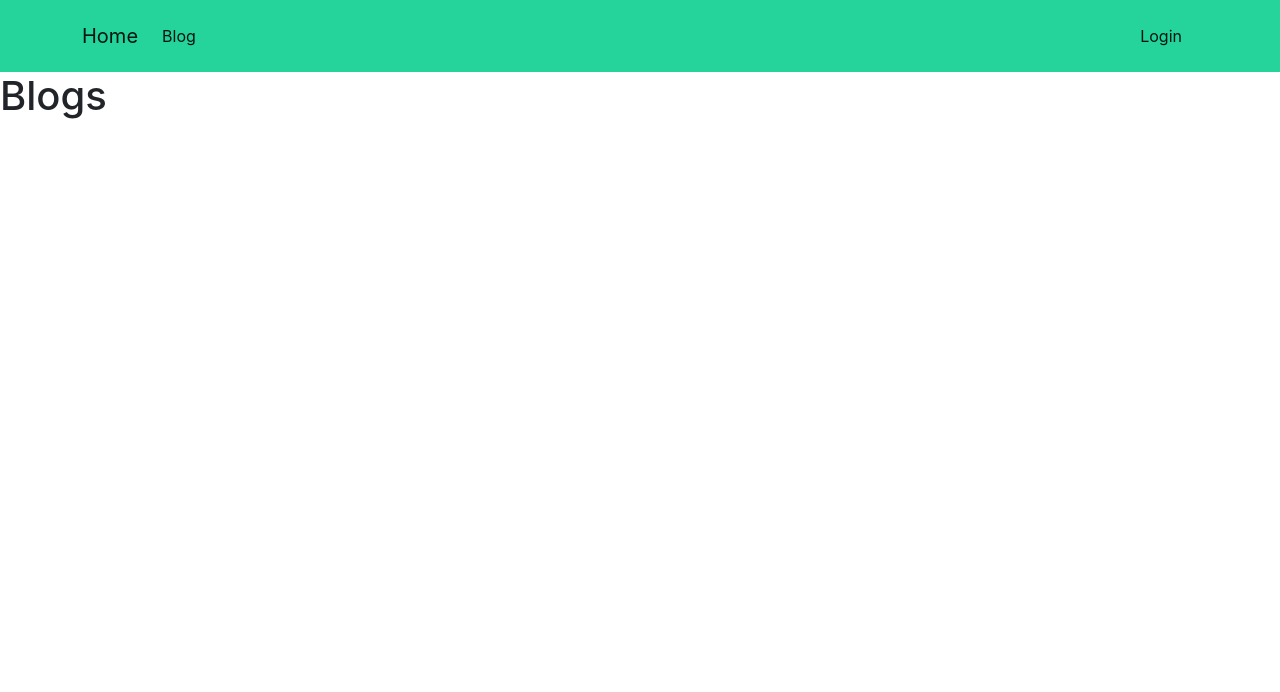
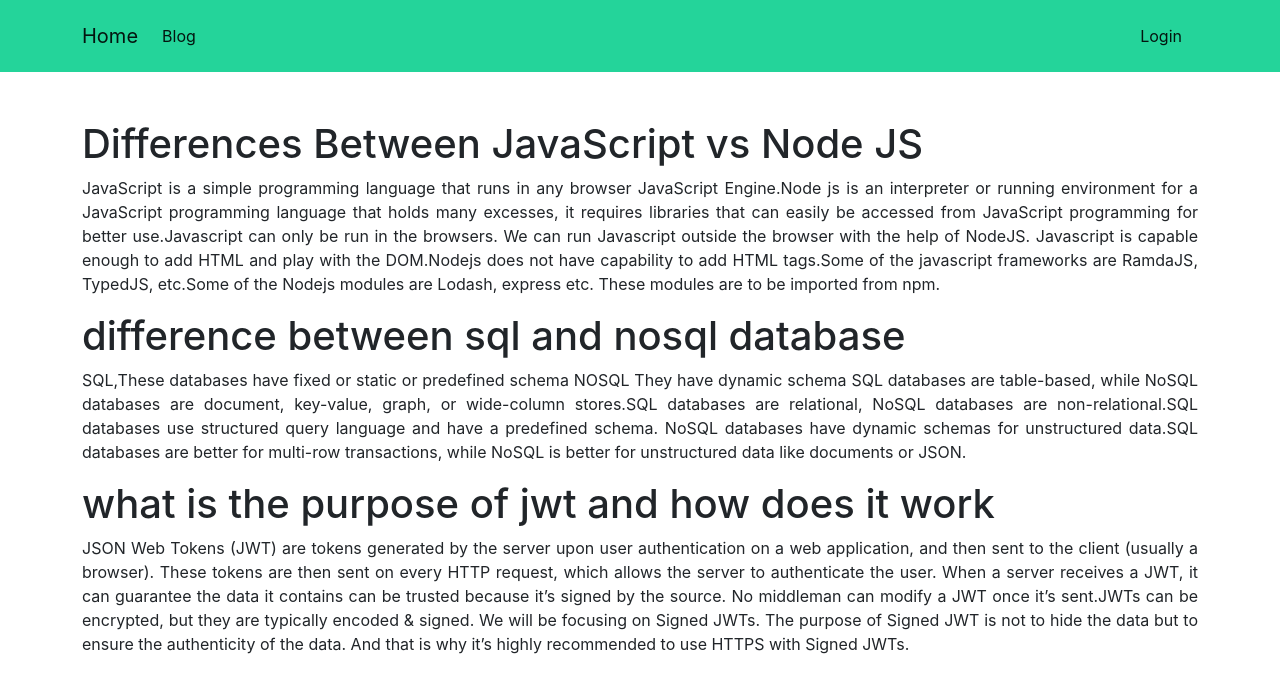
Before and after one commit to md-mobarak/WareHouse-For-Grocery-11-client, a React (Create React App) app: page /blog in a window 1280 px wide. Shown: the top 692 px of the page. Built offline with nearby package versions, Linux system fonts and the light colour scheme; no server answers.

Commit message:
readme file edit

```diff
--- a/public/index.html
+++ b/public/index.html
@@ -3,7 +3,7 @@
 
 <head>
   <meta charset="utf-8" />
-  <link rel="icon" href="%PUBLIC_URL%/favicon.ico" />
+  <!-- <link rel="icon" href="%PUBLIC_URL%/favicon.ico" /> -->
   <meta name="viewport" content="width=device-width, initial-scale=1" />
   <meta name="theme-color" content="#000000" />
   <meta name="description" content="Web site created using create-react-app" />
@@ -24,7 +24,7 @@
       work correctly both with client-side routing and a non-root public URL.
       Learn how to configure a non-root public URL by running `npm run build`.
     -->
-  <title>React App</title>
+  <title>Warehouse For Grocery</title>
 </head>
 
 <body>
--- a/src/ProductDetail/ProductDetail.js
+++ b/src/ProductDetail/ProductDetail.js
@@ -94,7 +94,7 @@ const ProductDetail = () => {
                 </Card>
 
             </div>
-            <div className='w-75 container d-flex justify-content-center'>
+            <div className='w-75 my-5 container d-flex justify-content-center'>
                 <form onSubmit={handleUpdateQuantity}>
                     <input className='rounded-3' type="text" name='stock' placeholder='Restock' />
                     <input className='bg-success rounded-3 text-white' type="submit" value="ReStock" />
--- a/src/components/AboutUs/AboutUs.js
+++ b/src/components/AboutUs/AboutUs.js
@@ -12,9 +12,9 @@ const AboutUs = () => {
                 <div>
                     <h3 className='mb-4 about-info'>Save more with GO! We give you the lowest prices on all your grocery needs.</h3><br />
                     <h4 className='mt-3'>Our Vision</h4>
-                    <p>Lorem ipsum dolor sit, amet consectetur adipisicing elit. Laboriosam impedit sed, voluptatibus ipsa, quia ipsam facere non nobis fuga earum minus voluptatum, blanditiis expedita recusandae amet eaque laudantium consequatur sapiente.</p>
+                    <p>Whether you're stuck at home, too busy to shop, or want to save time, it's convenient to shop online for groceries. We looked at online grocery shopping services and rated each by convenience, selection, quality, ease of use, and cost. Here are our picks for the top eight online grocery shopping sites. .</p>
                     <h4 className='mt-5'>Our Goal</h4>
-                    <p>Lorem ipsum dolor sit amet consectetur adipisicing elit. Esse beatae provident corrupti voluptates quidem id nihil, totam illum iusto aut, nesciunt libero consequuntur iure cupiditate animi, praesentium commodi odit deleniti.</p>
+                    <p>FreshDirect focuses on delivering quality, fresh, organic food with a short supply chain, working directly with its local farms, dairies, fisheries, and other food partners. FreshDirect shoppers fill your online order from the company's facility, not local grocery stores, with a vast inventory of items ranging from specialty goods to supermarket staples. Shop from the FreshDirect website or the FreshDirect iOS and Android apps. .</p>
                 </div>
             </div>
         </div>
--- a/src/components/AskQuestion/AskQuestion.js
+++ b/src/components/AskQuestion/AskQuestion.js
@@ -14,15 +14,9 @@ const AskQuestion = () => {
                         </Accordion.Body>
                     </Accordion.Item>
                     <Accordion.Item eventKey="1">
-                        <Accordion.Header>Accordion Item #2</Accordion.Header>
+                        <Accordion.Header>Submit Your Complaint</Accordion.Header>
                         <Accordion.Body>
-                            Lorem ipsum dolor sit amet, consectetur adipiscing elit, sed do eiusmod
-                            tempor incididunt ut labore et dolore magna aliqua. Ut enim ad minim
-                            veniam, quis nostrud exercitation ullamco laboris nisi ut aliquip ex ea
-                            commodo consequat. Duis aute irure dolor in reprehenderit in voluptate
-                            velit esse cillum dolore eu fugiat nulla pariatur. Excepteur sint occaecat
-                            cupidatat non proident, sunt in culpa qui officia deserunt mollit anim id
-                            est laborum.
+                            If there is any complaint about our work or product, you can complain here. We will try to resolve it through timely meeting. And you can also tell us about the quality of our product if you want.
                         </Accordion.Body>
                     </Accordion.Item>
                 </Accordion>
--- a/src/components/Blog/Blog.js
+++ b/src/components/Blog/Blog.js
@@ -2,8 +2,23 @@ import React from 'react';
 
 const Blog = () => {
     return (
-        <div>
-            <h1>Blogs</h1>
+        <div className='container my-5'>
+            <h1>Differences Between JavaScript vs Node JS</h1>
+            <p style={{ textAlign: 'justify' }}>JavaScript is a simple programming language that runs in any browser JavaScript Engine.Node js is an interpreter or running environment for a JavaScript programming language that holds many excesses, it requires libraries that can easily be accessed from JavaScript programming for better use.Javascript can only be run in the browsers.
+                We can run Javascript outside the browser with the help of NodeJS.	Javascript is capable enough to add HTML and play with the DOM.Nodejs does not have capability to add HTML tags.Some of the javascript frameworks are RamdaJS, TypedJS, etc.Some of the Nodejs modules are Lodash, express etc. These modules are to be imported from npm.
+            </p>
+            <h1>difference between sql and nosql database</h1>
+            <p style={{ textAlign: 'justify' }}>SQL,These databases have fixed or static or predefined schema
+                NOSQL They have dynamic schema
+                SQL databases are table-based, while NoSQL databases are document, key-value, graph, or wide-column stores.SQL databases are relational, NoSQL databases are non-relational.SQL databases use structured query language and have a predefined schema. NoSQL databases have dynamic schemas for unstructured data.SQL databases are better for multi-row transactions, while NoSQL is better for unstructured data like documents or JSON.
+            </p>
+            <h1>what is the purpose of jwt and how does it work</h1>
+            <p style={{ textAlign: 'justify' }}>
+                JSON Web Tokens (JWT) are tokens generated by the server upon user authentication on a web application, and then sent to the client (usually a browser).
+
+                These tokens are then sent on every HTTP request, which allows the server to authenticate the user.
+                When a server receives a JWT, it can guarantee the data it contains can be trusted because it’s signed by the source. No middleman can modify a JWT once it’s sent.JWTs can be encrypted, but they are typically encoded & signed.  We will be focusing on Signed JWTs. The purpose of Signed JWT is not to hide the data but to ensure the authenticity of the data. And that is why it’s highly recommended to use HTTPS with Signed JWTs.
+            </p>
         </div>
     );
 };
```
Also changed, not shown: 1 other file (tests, documents, lock files or other folders).
